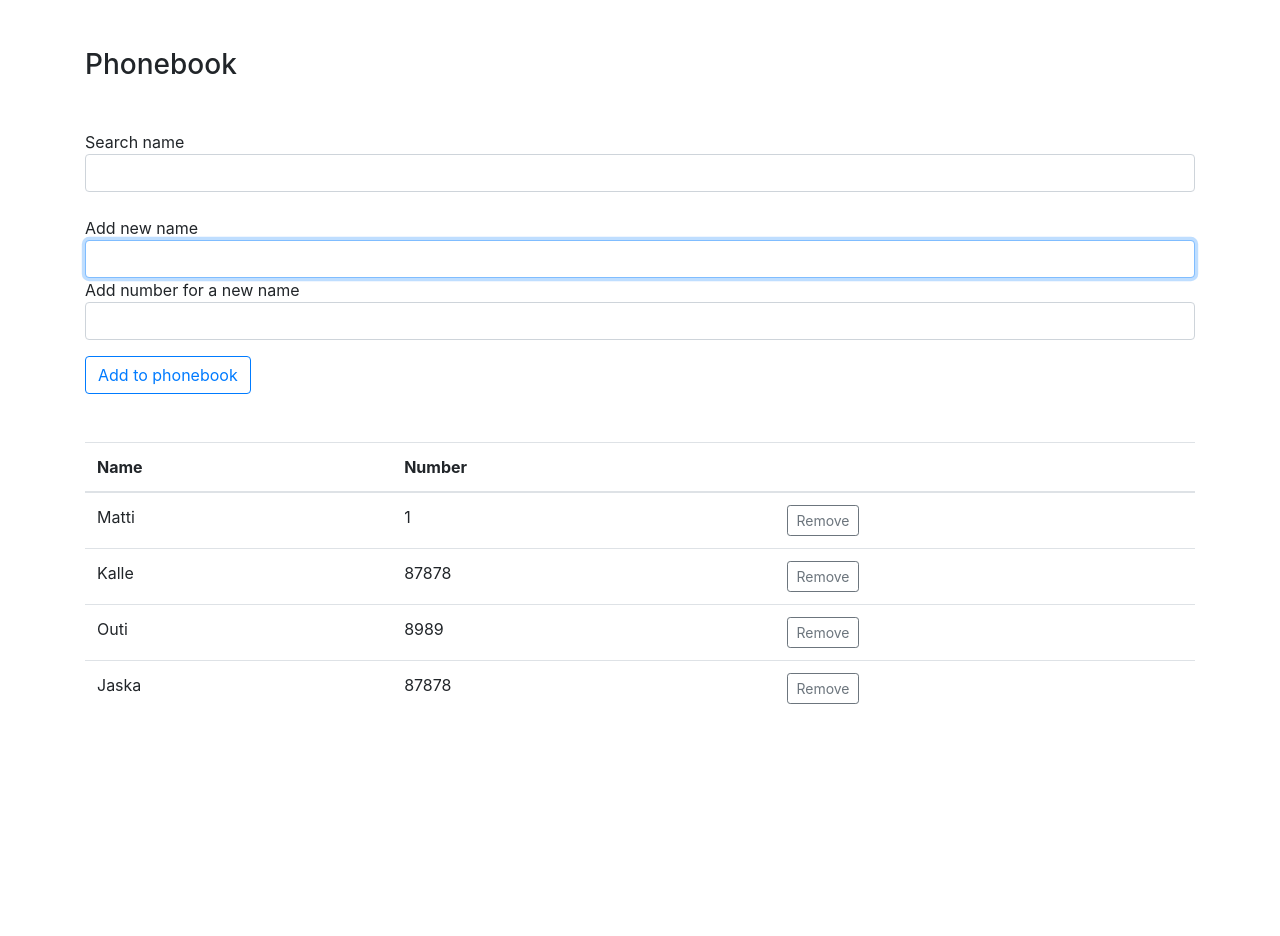
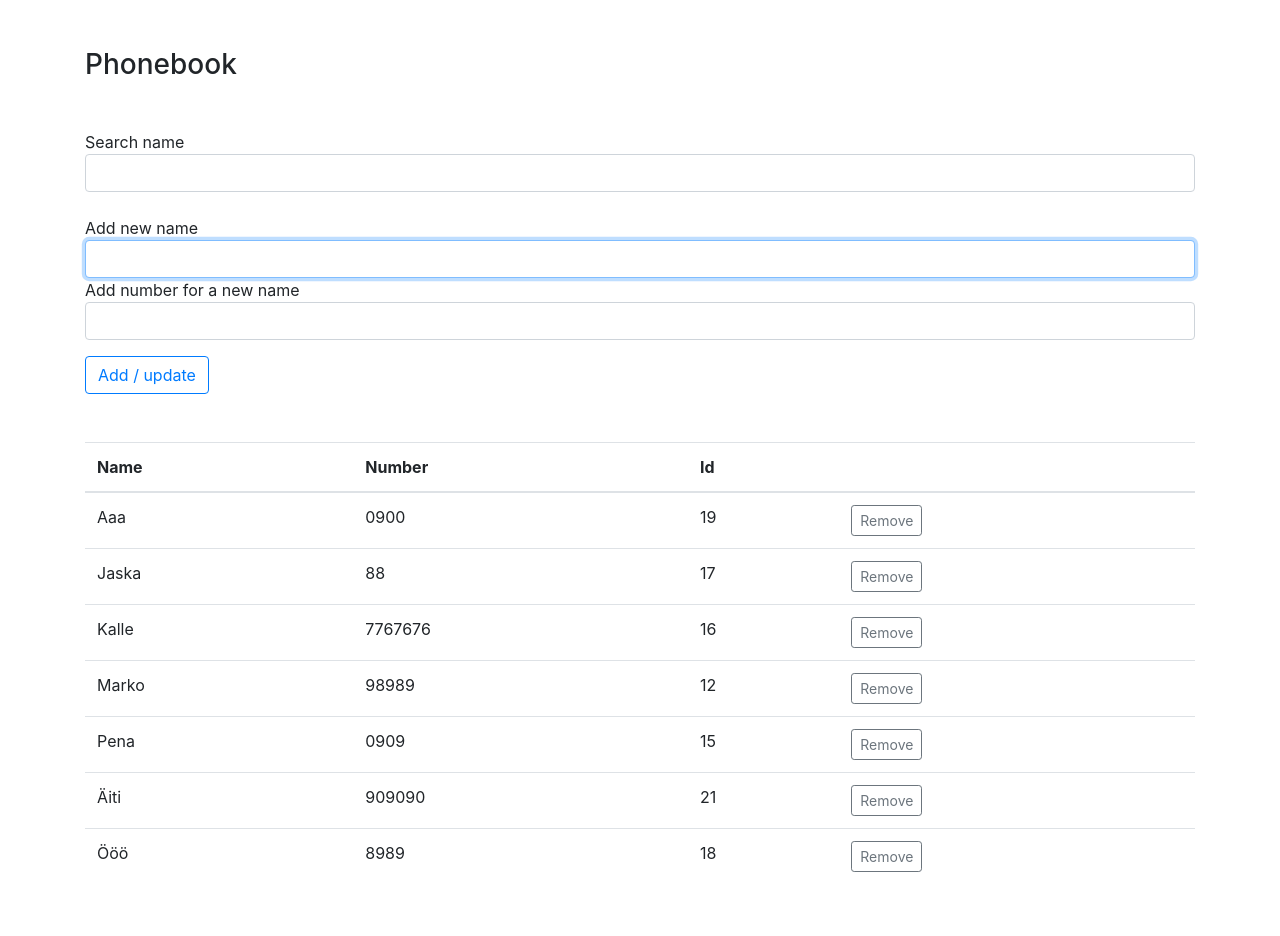
Before and after one commit to MarkoTammi/phonebook-front, a React (Create React App) app: page / in a window 1280 px wide. Shown: the top 936 px of the page. Before the commit the page ends 800 px from the top, so only its background shows below. Built offline with nearby package versions, Linux system fonts and the light colour scheme; data requests are answered from the project's data file.

Commit message:
2.20*: puhelinluettelo step12

```diff
--- a/db.json
+++ b/db.json
@@ -1,24 +1,39 @@
 {
   "persons": [
     {
-      "name": "Matti",
-      "number": "1",
-      "id": 5
+      "name": "Marko",
+      "number": "98989",
+      "id": 12
+    },
+    {
+      "name": "Pena",
+      "number": "0909",
+      "id": 15
     },
     {
       "name": "Kalle",
-      "number": "87878",
-      "id": 7
-    },
-    {
-      "name": "Outi",
-      "number": "8989",
-      "id": 10
+      "number": "7767676",
+      "id": 16
     },
     {
       "name": "Jaska",
-      "number": "87878",
-      "id": 11
+      "number": "88",
+      "id": 17
+    },
+    {
+      "name": "Ööö",
+      "number": "8989",
+      "id": 18
+    },
+    {
+      "name": "Aaa",
+      "number": "0900",
+      "id": 19
+    },
+    {
+      "name": "Äiti",
+      "number": "909090",
+      "id": 21
     }
   ]
 }
--- a/src/App.js
+++ b/src/App.js
@@ -23,7 +23,8 @@ const App = () => {
 
 
 
-  // useEffect/Hook too get names and numbers for phonebook from local db.json file
+// useEffect/Hook too get names and numbers for phonebook from local db.json file
+// Only startup phase
   const hookToGetNamesNumbers = () => {
       personServices
           .getAllPersons()
@@ -40,7 +41,7 @@ const App = () => {
   useEffect(hookToGetNamesNumbers,[])
 
 
-// Eventhandler for Add button. Set a new name and number to "persons" object.
+// Eventhandler for Add/update button. Set a new/update name and number to "persons" object.
 const handleAddName = (event) => {
     event.preventDefault()
     const newNameNumberObject = {
@@ -64,7 +65,7 @@ const handleAddName = (event) => {
         })
 
       // Notification message
-      setMessage(`${newName} was added to the phonebook.`)
+      setMessage(`${newName} added to the phonebook.`)
       setTimeout( () => {
           setMessage('')}, 4000)
 
@@ -83,21 +84,29 @@ const handleAddName = (event) => {
         personServices
             .updatePerson(personUpdateObject, personToUpdate[0].id)
             .then( () => {
-                personServices.getAllPersons()
+                personServices.getAllPersons()})
             .then(response => {
                 setPersons(response.data)
-            })
-          })
-
-      // Notification message
-      setMessage(`${newName} was updated with new number ${newNumber}`)
-      setTimeout(() => {
-          setMessage('')}, 4000)
-    }
+                // Notification message
+                setMessage(`${newName} updated with new number ${newNumber}`)
+                setTimeout(() => {
+                    setMessage('')}, 4000)
+              })
+            .catch(error => {
+                setMessage(`Update fails because ${newName} has been already deleted from database.`)
+                setTimeout(() => {
+                  setMessage('')}, 4000)
+                personServices
+                  .getAllPersons()
+                  .then(response => {
+                      setPersons(response.data)
+                  })
+              })
+    }}
     setNewName('')
     setNewNumber('')
 
-  }}// end of eventhandler handleAddName
+  }// end of eventhandler handleAddName
 
 
 // Eventhandler for Remove button. Selected name is removed from db.json.
@@ -158,7 +167,7 @@ const handleFilterStringInput = (event) => {
         </div>
 
         <div>
-          <button className="mt-3 btn btn-outline-primary" type="submit">Add to phonebook</button>
+          <button className="mt-3 btn btn-outline-primary" type="submit">Add / update</button>
         </div>
       </form>
 
@@ -168,6 +177,8 @@ const handleFilterStringInput = (event) => {
         filterString={filterString}
         handleRemoveName={handleRemoveName} />
 
+      <p className="mt-5 font-weight-light">HY / Fullstack MOOC / Phonebook v2 by MarkoTammi</p>
+
     </div>
   )
 } // END OF App()
--- a/src/components/DisplayNamesNumbers.js
+++ b/src/components/DisplayNamesNumbers.js
@@ -10,16 +10,17 @@ const DisplayNamesNumbers = (props) => {
     // Variable to include only name which match with props.filterString. If props.filterString is empty all names are displayed.
 
     const filteredPersons = props.persons.filter(person => person.name.toLowerCase().includes(props.filterString.toLowerCase()))
+    const alphabeticOrderPersons = filteredPersons.sort((a, b) => a.name.localeCompare(b.name, 'fi'))
 
     return (
         <table className='table mt-5'>
             {<DisplayTableHeader />}
             <tbody>
-                {filteredPersons.map(person =>
+                {alphabeticOrderPersons.map(person =>
                     <tr key={person.id}>
                         <td>{person.name}</td>
                         <td>{person.number}</td>
-                        {/* <td>{person.id}</td> */}
+                        <td>{person.id}</td>
                         <td><button
                             type="button"
                             className="btn btn-outline-secondary btn-sm"
--- a/src/components/DisplayTableHeader.js
+++ b/src/components/DisplayTableHeader.js
@@ -11,6 +11,7 @@ const DisplayTableHeader = () => {
               <tr>
                 <th scope="col">Name</th>
                 <th scope="col">Number</th>
+                <th scope="col">Id</th>
                 <th></th>
               </tr>
             </thead>
```
Also changed, not shown: 1 other file (tests, documents, lock files or other folders).
